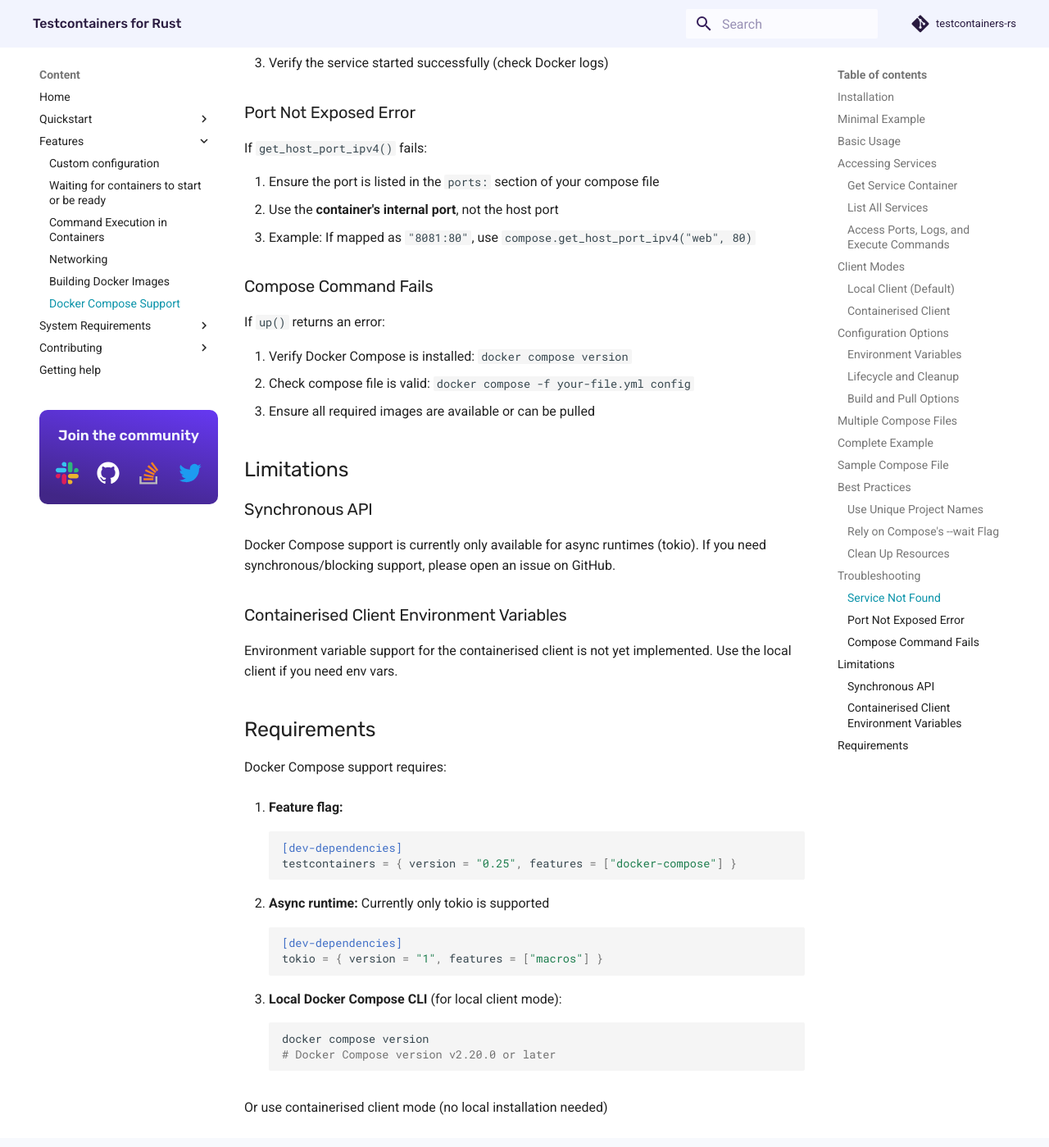
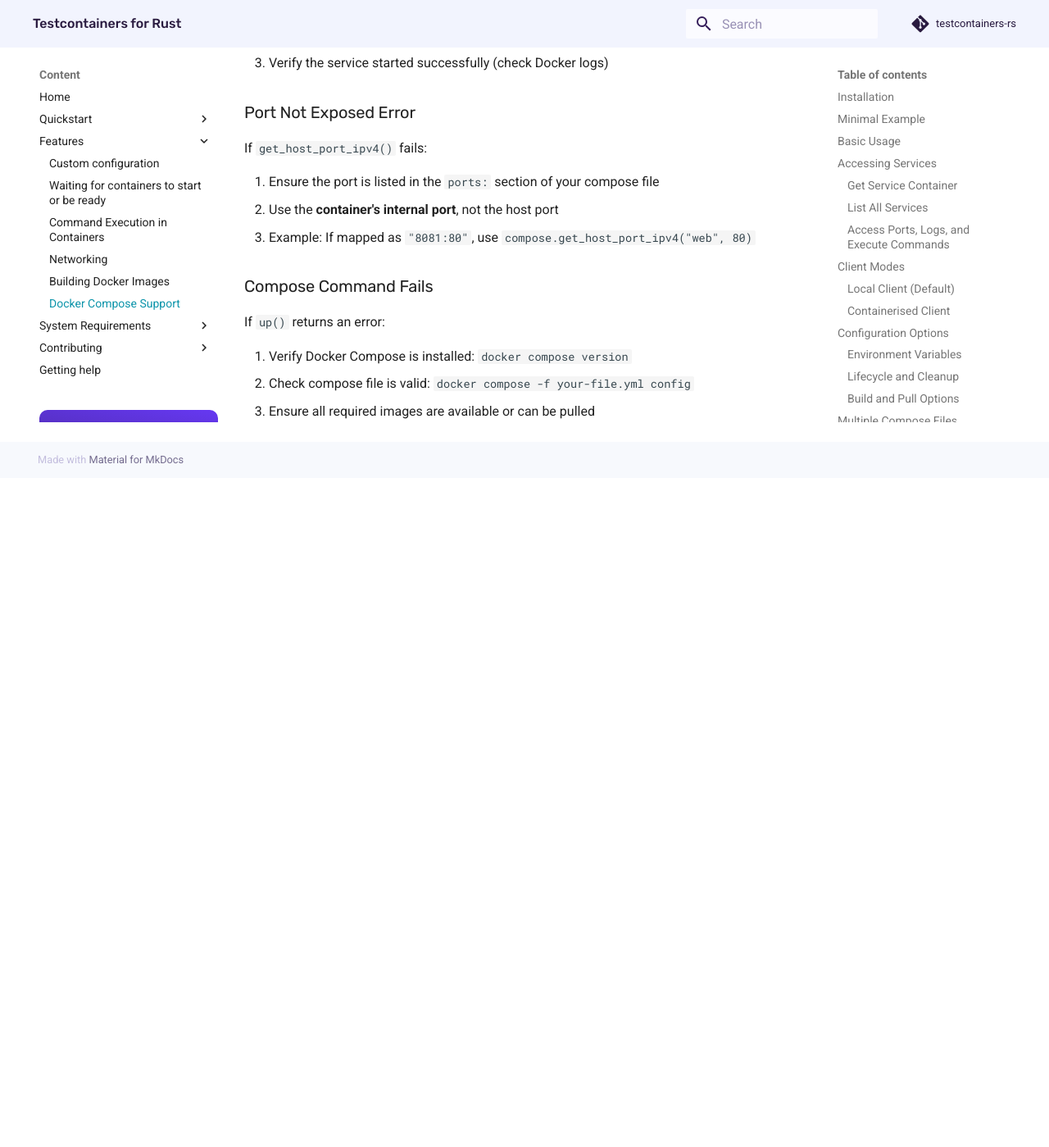
Before and after one commit to testcontainers/testcontainers-rs, an MkDocs documentation site: the page built from docs/features/docker_compose.md, in a window 1280 px wide and 1400 px high, scrolled down 7605 px. Shown: the whole window at 82% size. Built offline with MkDocs 1.6.1 and Material for MkDocs 9.7.7, drawn with Linux system fonts in a browser that asks for light colours; comment, search, counter and statistics services are not loaded; after the commit the page ends 8188 px from its top, so only the background shows below that; some of the changed text lies outside the part shown.

Commit message:
docs: update

````diff
--- a/docs/features/docker_compose.md
+++ b/docs/features/docker_compose.md
@@ -2,7 +2,7 @@
 
 Testcontainers for Rust supports running multi-container applications defined in Docker Compose files. This is useful when your tests need multiple interconnected services or when you want to reuse existing docker-compose configurations from your development environment.
 
-> **Note:** Docker Compose support is currently only available for async runtimes (tokio). Synchronous/blocking support may be added in a future release.
+> **Note:** Docker Compose support is currently only available for async runtimes. Synchronous/blocking support may be added in a future release.
 
 ## Installation
 
@@ -381,37 +381,3 @@ If `up()` returns an error:
 1. Verify Docker Compose is installed: `docker compose version`
 2. Check compose file is valid: `docker compose -f your-file.yml config`
 3. Ensure all required images are available or can be pulled
-
-## Limitations
-
-### Synchronous API
-
-Docker Compose support is currently only available for async runtimes (tokio). If you need synchronous/blocking support, please open an issue on GitHub.
-
-### Containerised Client Environment Variables
-
-Environment variable support for the containerised client is not yet implemented. Use the local client if you need env vars.
-
-## Requirements
-
-Docker Compose support requires:
-
-1. **Feature flag:**
-   ```toml
-   [dev-dependencies]
-   testcontainers = { version = "0.25", features = ["docker-compose"] }
-   ```
-
-2. **Async runtime:** Currently only tokio is supported
-   ```toml
-   [dev-dependencies]
-   tokio = { version = "1", features = ["macros"] }
-   ```
-
-3. **Local Docker Compose CLI** (for local client mode):
-   ```bash
-   docker compose version
-   # Docker Compose version v2.20.0 or later
-   ```
-
-   Or use containerised client mode (no local installation needed)
````
Also changed, not shown: other parts of docs/features/docker_compose.md (+1 -1 lines).
